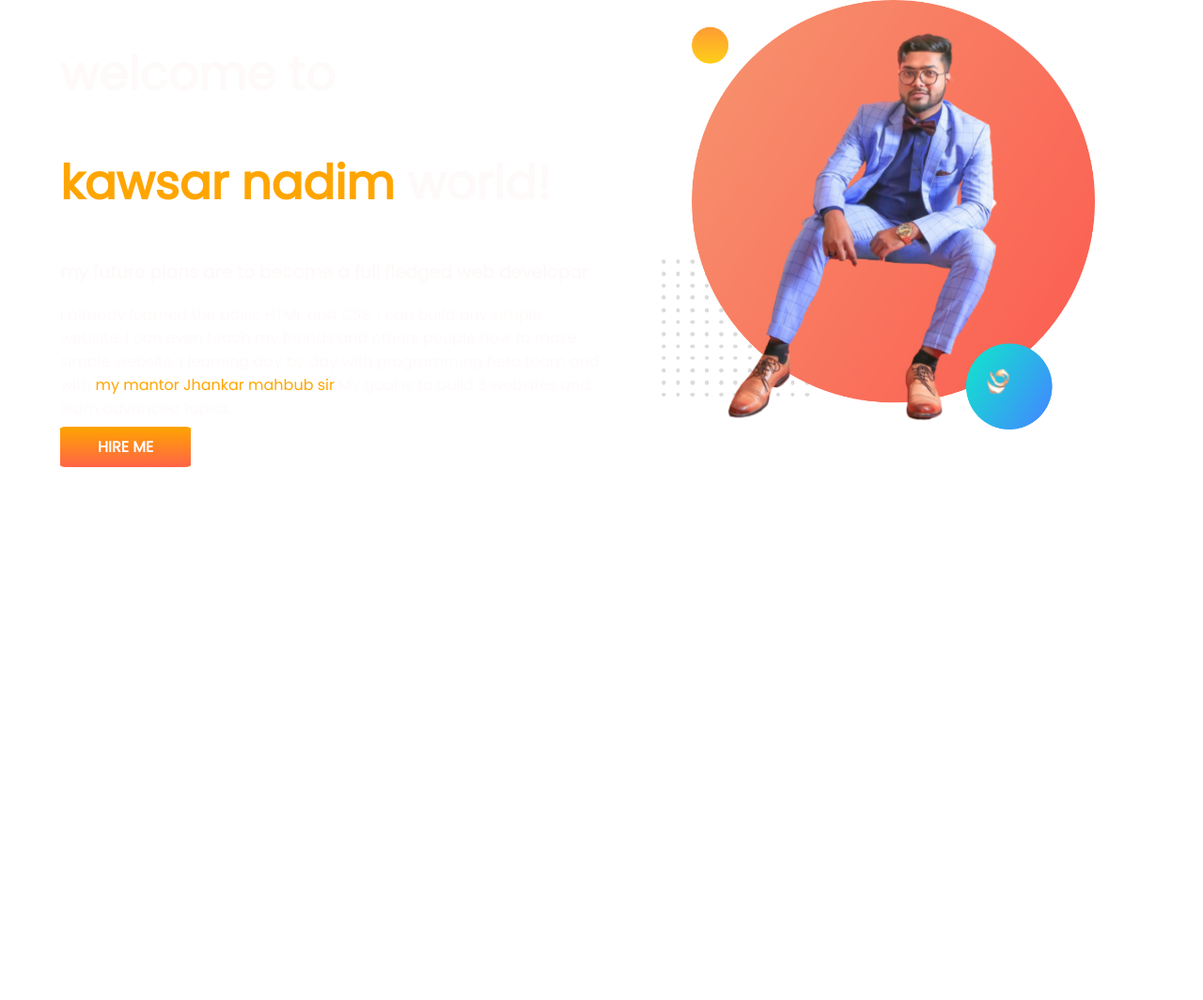
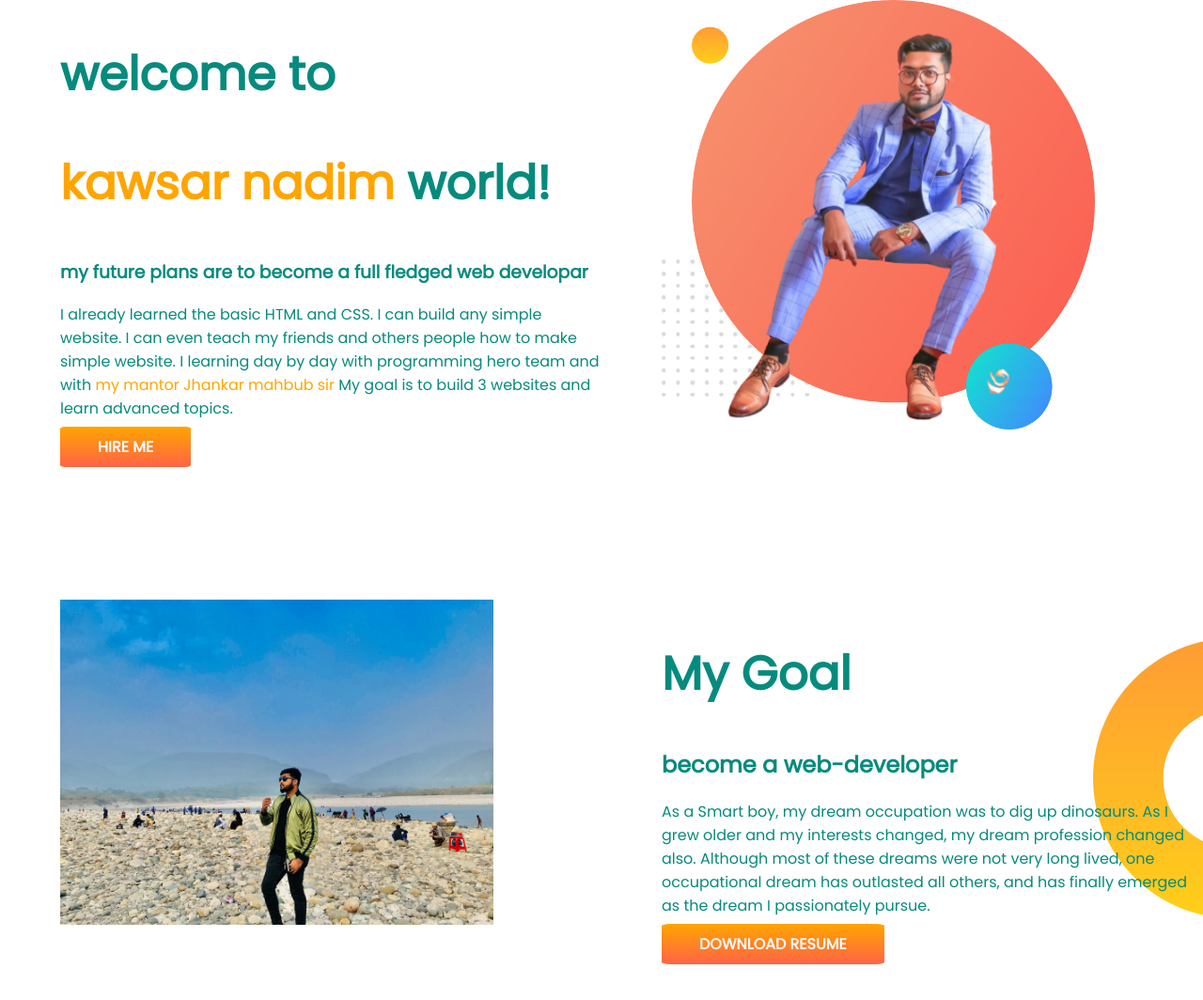
Before and after one commit to kawsarnadim/developer-portfolio, a plain HTML site: page index.html in a window 1280 px wide. Shown: the whole page at 94% size. Before the commit the page ends 800 px from the top, so only its background shows below. Drawn offline with Linux system fonts and the light colour scheme.

Commit message:
section2

```diff
--- a/index.html
+++ b/index.html
@@ -37,6 +37,21 @@
         </div>
 
     </section>
+
+    <section class="my-goal">
+        <div class="half-width">
+            <img src="images/my pic 1_n.jpg" alt="">
+        </div>
+        <div class="half-width">
+            <h1>My Goal</h1>
+            <h2>become a web-developer</h2>
+            <p>As a Smart boy, my dream occupation was to dig up dinosaurs. As I grew older and my interests changed,
+                my dream profession changed also. Although most of these dreams were not very long lived, one
+                occupational dream has outlasted all others, and has finally emerged as the dream I passionately pursue.
+            </p>
+            <a class="link-button" target="blank" href="">DOWNLOAD RESUME</a>
+        </div>
+    </section>
 </body>
 
 </html>
--- a/style.css
+++ b/style.css
@@ -1,6 +1,6 @@
 body{
     font-family: 'Poppins', sans-serif;
-    color: snow;
+    color: rgb(5, 139, 126);
     margin: 0%;
 }
 h1{
@@ -11,6 +11,7 @@ h1{
 }
 section{
     display: flex;
+    margin-bottom: 150px;
 }
 .half-width{
     width: 50%;
@@ -33,3 +34,8 @@ section{
     background-image: url(images/bg-new.jpg);
     background-repeat: no-repeat;
 }
+.my-goal{
+    background-image: url(images/dream-bg.png);
+    background-repeat: no-repeat;
+    background-position: right;
+}
```
